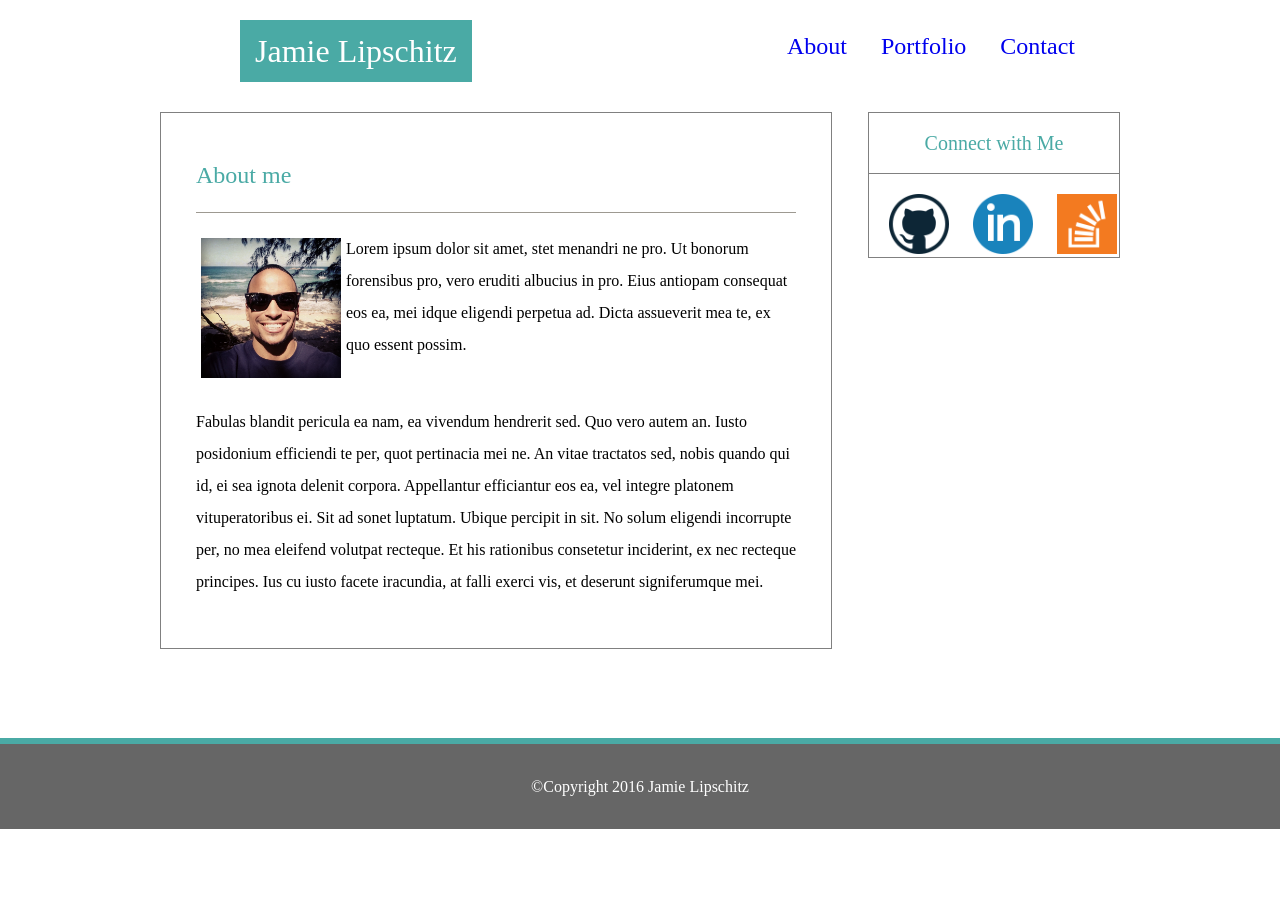
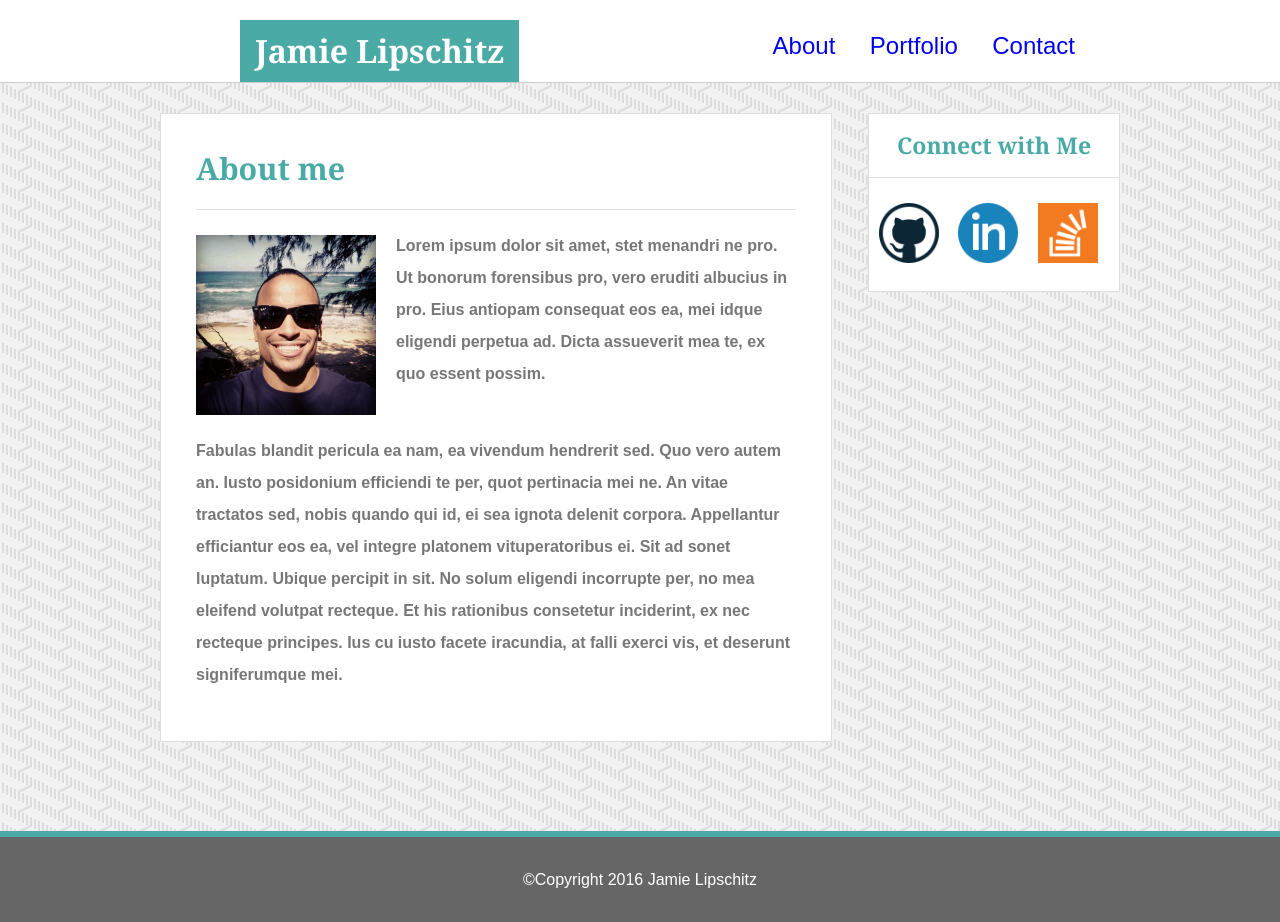
Before and after one commit to Jlipschitz/AboutMe, a PHP site: page /index.php in a window 1280 px wide. Before the commit the page ends 829 px from the top, so only its background shows below. Run offline with PHP 8.4, Linux system fonts and the light colour scheme; grey boxes are pictures that could not be loaded.

Commit message:
added background and active effects

```diff
--- a/assets/css/style.css
+++ b/assets/css/style.css
@@ -1,24 +1,29 @@
 /* Main  */
 body {
 	width: 100%;
-
 }
 .wrapper {
 	width:960px;
 	margin:0 auto;
-	background-image: url('..images/small_steps');
+
+}
+.background {
+	background-image: url('../images/small_steps.png');
+	overflow: auto;
 }
 .main h2 {
-font-size: 24px;
-padding:25px 0px 25px 0px;
-border-bottom: 1px solid #9d9991;
+font-size: 1.9em;
+font-weight: bold;
+padding:15px 0px 25px 0px;
+border-bottom: 1px solid #dddddd;
 }
-/* End Main */
+/********* END MAIN ***********/
 
-/* Navigational Links and Header*/
+/********* NAVIGATIONAL LINKS AND HEADER *********/
 .header {
 	width: 100%;
 	overflow: auto;
+	border-bottom: 1px solid #cccccc;
 }
 
 .nameHeader {
@@ -30,15 +35,8 @@ border-bottom: 1px solid #9d9991;
 	margin: 20px 0px 0px 240px;
 	padding: 15px;
 	font-size: 2em;
+	font-weight: bold;
 }
-
-}
-#jamiePic {
-  width: 100px;
-  height: auto;
-  float:left;
-}
-
 .siteTravel .navLinks {
 	float:right;
 	margin:15px 180px 0px 0px;
@@ -54,19 +52,15 @@ border-bottom: 1px solid #9d9991;
 	font-size: 24px;
 	list-style-type: none;
 }
-/* End Navigational Links */
+/******** END NAVIGATIONAL LINKS **********/
 
-/* Index.html */
+/******* INDEX.HTML **********/
 
 #jamiePic {
-	width:140px;
-	height:140px;
+	width:30%;
+	height:auto;
 	float:left;
-	padding:25px 5px;
-}
-#jamiePic:hover {
-  width:200px;
-  height:200px;
+	padding:25px 20px 0px 0px;
 }
 .main {
 	width: 600px;
@@ -74,7 +68,7 @@ border-bottom: 1px solid #9d9991;
 	float: left;
 	background-color: #ffffff;
 	padding: 25px 35px;
-	border: 1px solid gray;
+	border: 1px solid #dddddd;
 	margin:30px 10px 9.269% 0px;
 }
 .main p {
@@ -82,46 +76,42 @@ border-bottom: 1px solid #9d9991;
 	padding-top: 20px;
 	margin-bottom: 25px;
 	font-size: 20;
+	font-weight: bold;
 }
 .aboutMe {
 	color:#4aaaa5;
 }
 
-/* End Index.html */
+/******** END INDEX.HTML ********/
 
-/* Sidebar */
+/******* SIDEBAR ********/
 .sideBar h2 {
 	text-align: center;
-	border-bottom:1px solid gray;
-    border-width: 1px;
+	border-bottom:1px solid #dddddd;
 	padding-bottom: 20px;
-	font-size: 20px;
+	font-size: 23px;
+	font-weight:bolder;
 }
 .sideBar {
 	width: 250px;
 	float:right;
-	border: 1px solid gray;
+	border: 1px solid #dddddd;
 	background-color: #ffffff;
-    margin:30px 0px 0px 10px;
+    margin:30px 0px 0px 0px;
 }
 .sideBar img {
 	width:60px;
 	height: 60px;
-	padding:20px 0px 0px 20px;
+	padding:25px 5px 25px 10px;
 }
-.sideBar img:hover{
-  	width:65px;
-    height:65px;
-}
-
 .connect {
 	color: #4aaaa5;
     padding-top:20px;
 }
 
-/* End Sidebar */
+/******** END SIDEBAR *********/
 
-/* Footer */
+/******* FOOTER *******/
 
 .footer .footerNote {
 	text-align: center;
@@ -134,7 +124,35 @@ border-bottom: 1px solid #9d9991;
 	padding-top: 35px;
  	border-top:6px solid #4aaaa5;
 }
+/******* FOOTER *********/
 
+/******* FONT STYLING *******/
+body, .navLinks {
+	font-family: 'Arial', 'Helvetica Neue', Helvetica, sans-serif;
+	color:#777777;
+}
+h1, h2 {
 
+	font-family: 'Georgia', Times, Times New Roman, serif;
+}
 
-/* Footer */
+/******* END FONT STYLING *******/
+
+/******* HOVER EFFECTS ******/
+
+.sideBar img:hover{
+  	width:72px;
+    height:auto;
+}
+.contact:active, .about:active, .portfolio:active {
+	background-color: #4aaaa5;
+	color:white;
+	padding:14px;
+}
+#jamiePic:active {
+  width:275px;
+  height:275px;
+  position:absolute;
+}
+
+/******* END HOVER EFFECTS ******/
--- a/index.html
+++ b/index.html
@@ -10,9 +10,7 @@
   </head>
 
   <body>
-
       <header class="header">
-
           <h1 class="nameHeader">Jamie Lipschitz</h1>
           <nav class="siteTravel">
             <ul class="navLinks">
@@ -21,9 +19,9 @@
               <li class="contact"><a href="contact.html">Contact</a></li>
             </ul>
           </nav>
-
       </header>
       <!-- end of div header -->
+      <div class="background">
       <div class="wrapper">
 	      <div class="main">
 	        <h2 class="aboutMe">About me</h2>
@@ -40,6 +38,7 @@
 		        <img class="sideImage" src="assets/images/linkedIN_Logo.png" alt="LinkedIn" />
 		        <img class="sideImage" src="assets/images/stackOver_Logo.png" alt="StackOverFlow" />
 		    </div>
+		 </div>
     </div>
     <!-- end of div wrapper -->
     <footer class="footer">
```
